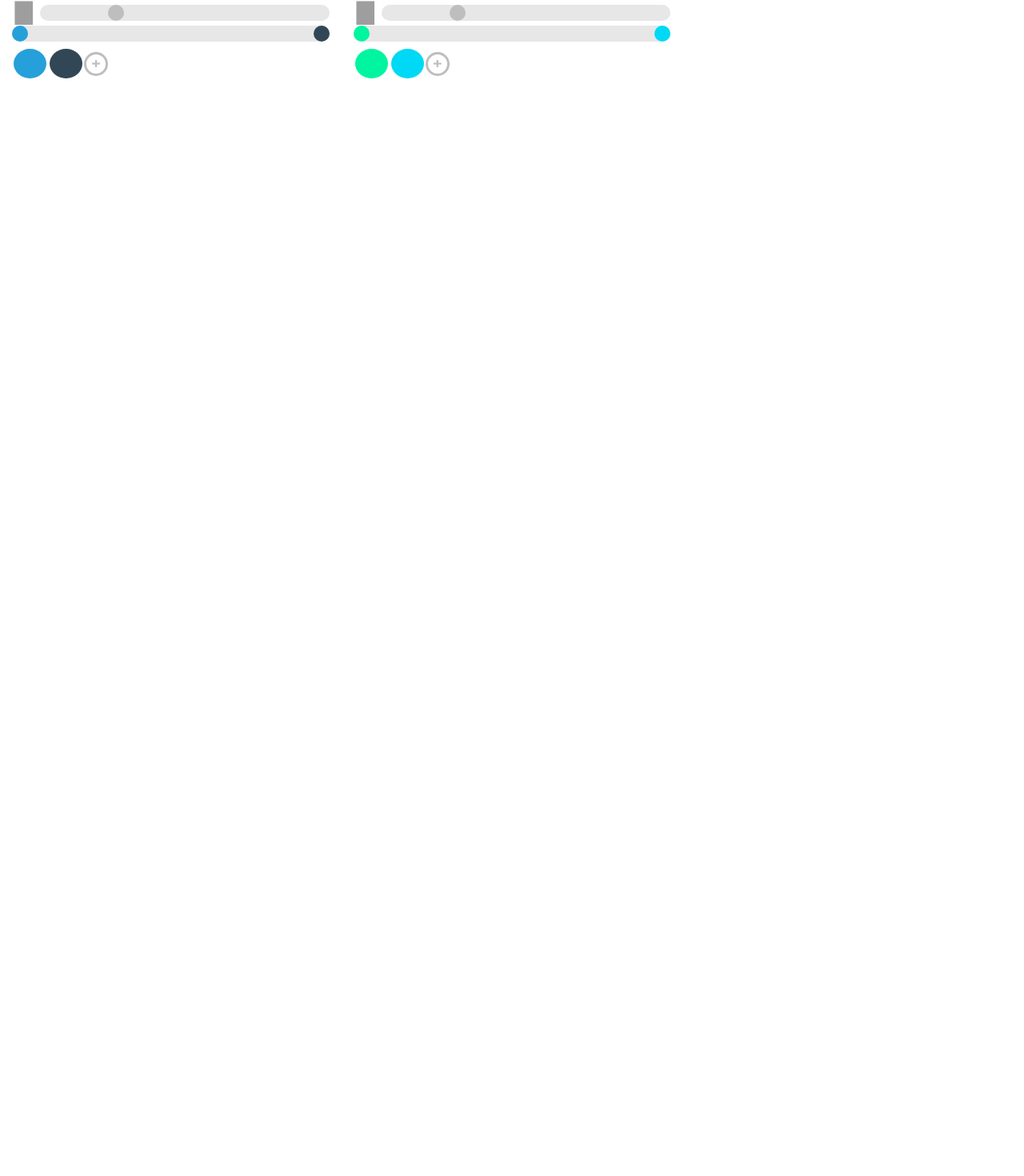
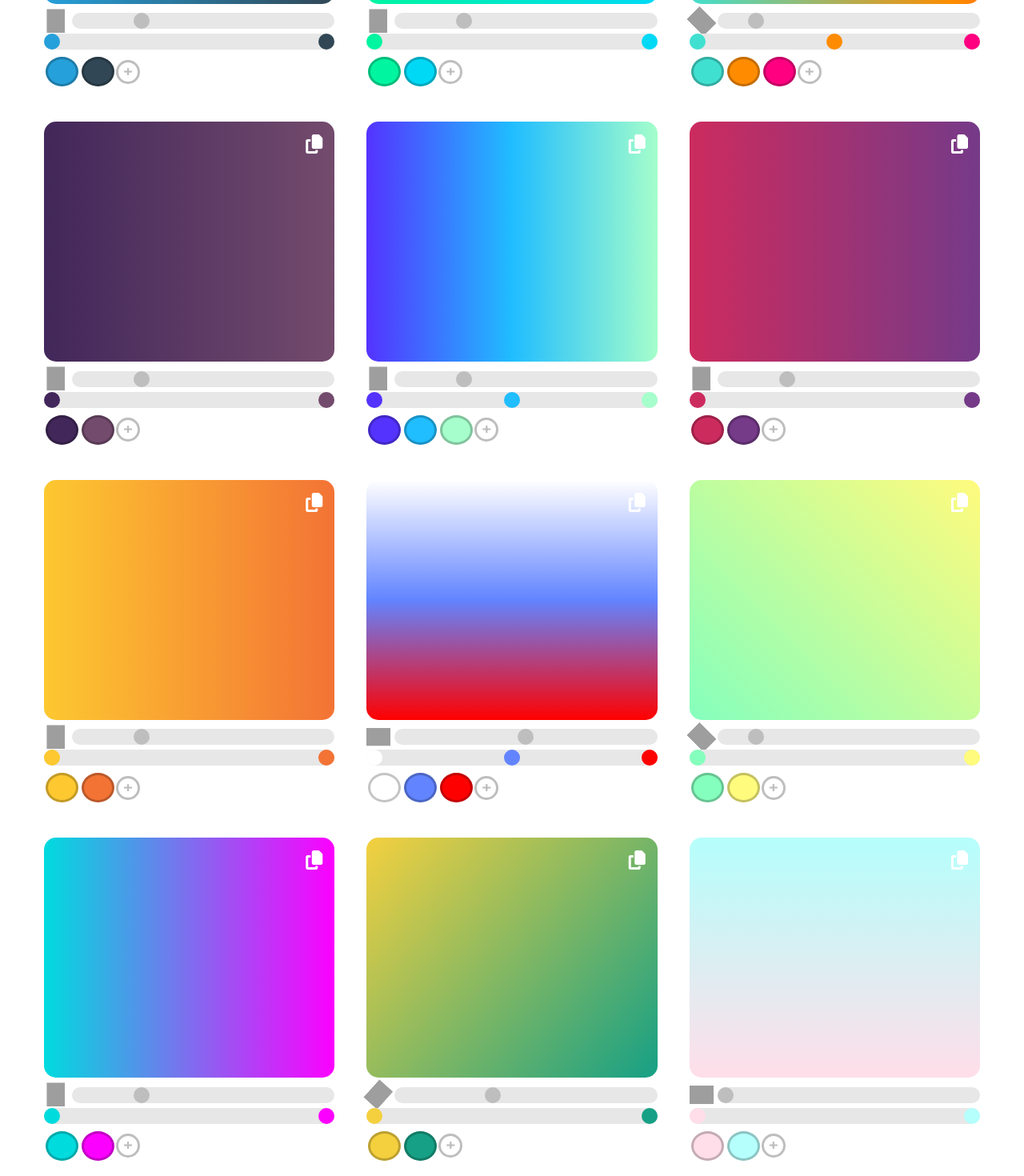
Before and after one commit to pablobenito2001/MyMyGradient-project, a Vue app: page / in a window 1280 px wide. Shown: the part 834-2304 px from the top of the page at 80% size. Before the commit the page ends 951 px from the top, so only its background shows below. Built offline with nearby package versions, Linux system fonts and the light colour scheme; grey boxes are pictures that could not be loaded.

Commit message:
copy gradient is added, 14-04-23

```diff
--- a/public/data/gradients.json
+++ b/public/data/gradients.json
@@ -68,5 +68,157 @@
             }
         ],
         "deg": 90
+    },
+    {
+        "id": 5,
+        "colors": [
+            {
+                "color": "#40E0D0",
+                "length": 0
+            },
+            {
+                "color": "#FF8C00",
+                "length": 50
+            },
+            {
+                "color": "#FF0080",
+                "length": 100
+            }
+        ],
+        "deg": 45
+    },
+    {
+        "id": 6,
+        "colors": [
+            {
+                "color": "#42275A",
+                "length": 0
+            },
+            {
+                "color": "#734B6D",
+                "length": 100
+            }
+        ],
+        "deg": 90
+    },
+    {
+        "id": 7,
+        "colors": [
+            {
+                "color": "#5433FF",
+                "length": 0
+            },
+            {
+                "color": "#20BDFF",
+                "length": 50
+            },
+            {
+                "color": "#A5FECB",
+                "length": 100
+            }
+        ],
+        "deg": 90
+    },
+    {
+        "id": 8,
+        "colors": [
+            {
+                "color": "#CC2B5E",
+                "length": 0
+            },
+            {
+                "color": "#753A88",
+                "length": 100
+            }
+        ],
+        "deg": 90
+    },
+    {
+        "id": 9,
+        "colors": [
+            {
+                "color": "#FDC830",
+                "length": 0
+            },
+            {
+                "color": "#F37335",
+                "length": 100
+            }
+        ],
+        "deg": 90
+    },
+    {
+        "id": 10,
+        "colors": [
+            {
+                "color": "#FFFFFF",
+                "length": 0
+            },
+            {
+                "color": "#6284FF",
+                "length": 50
+            },
+            {
+                "color": "#FF0000",
+                "length": 100
+            }
+        ],
+        "deg": 180
+    },
+    {
+        "id": 11,
+        "colors": [
+            {
+                "color": "#85FFBD",
+                "length": 0
+            },
+            {
+                "color": "#FFFB7D",
+                "length": 100
+            }
+        ],
+        "deg": 45
+    },
+    {
+        "id": 12,
+        "colors": [
+            {
+                "color": "#00DBDE",
+                "length": 0
+            },
+            {
+                "color": "#FC00FF",
+                "length": 100
+            }
+        ],
+        "deg": 90
+    },
+    {
+        "id": 13,
+        "colors": [
+            {
+                "color": "#F4D03F",
+                "length": 0
+            },
+            {
+                "color": "#16A085",
+                "length": 100
+            }
+        ],
+        "deg": 132
+    },
+    {
+        "id": 14,
+        "colors": [
+            {
+                "color": "#FFDEE9",
+                "length": 0
+            },
+            {
+                "color": "#B5FFFC",
+                "length": 100
+            }
+        ],
+        "deg": 0
     }
 ]
--- a/src/components/GradientCard.vue
+++ b/src/components/GradientCard.vue
@@ -2,9 +2,9 @@
     <div class="Card">
         <div
         class="Card-gradient"
-        :style="{'background': `linear-gradient(${ degRef }deg, ${ stringColor }`, '--main-color': `${ gradientColor[0].color }`}"
+        :style="{'background': `linear-gradient(${ degRef }deg, ${ stringColor }`, '--main-color': `${ gradientColor[0].color }ce`}"
         >
-            <button class="Card-copy"><i class="fa-solid fa-copy" title="copy gradient"></i></button>
+            <button class="Card-copy" @click="copyGradient"><i class="fa-solid fa-copy" title="copy gradient"></i></button>
         </div >
         <div class="Card-controllerbox">
             <img :src="range" alt="range input" title="range input" class="Card-svg" :style="{'transform': `rotate(${ degRef }deg)`}">
@@ -65,21 +65,26 @@
             elem.length /= 2
         })
         gradientColor.value.push({color: '#34DCDF', length: 100});
+    }
+
+    function copyGradient(){
+        navigator.clipboard.writeText(`background: ${ degRef.value }deg, ${ stringColor.value }`);
+    }
+
+    reColor();
+    watch(gradientColor.value, () => {
+        reColor()
         if (gradientColor.value.length === 4) {
             maxColors.value = false
         }
-    }
-
-    reColor();
-
-    watch(gradientColor.value, reColor);
+    });
 </script>
 <style lang="scss" scoped>
     .Card{
         padding: 15px;
         background-color: transparent;
         &:hover > .Card-gradient{
-                box-shadow: 0 0 15px 0px var(--main-color);
+                box-shadow: 0 0 20px 0px var(--main-color);
         }
         &-gradient{
             width: 100%;
@@ -99,7 +104,7 @@
             opacity: 1;
             transition: box-shadow var(--transition-time) cubic-bezier(0.075, 0.82, 0.165, 1);
             &:hover{
-                box-shadow: 0px 0px 5px var(--white);
+                filter: drop-shadow(0px 0px 1px var(--white));
             }
         }
         &-controllerbox{
@@ -137,6 +142,7 @@
             &::-webkit-color-swatch {
                 border-radius: 50%;
                 border: none;
+                border: solid 3px #0000003b;
             }
             &::-moz-color-swatch {
                 border-radius: .9375rem;
--- a/src/layout/GradientCardLayout.vue
+++ b/src/layout/GradientCardLayout.vue
@@ -11,7 +11,8 @@
         display: grid;
         grid-template-columns: repeat(auto-fit, minmax(22.5rem, 1fr));
         grid-auto-rows: auto;
-        max-width: 2300px;
+        max-width: 75rem;
         margin: auto;
+        gap: .625rem;
     }
 </style>
```
